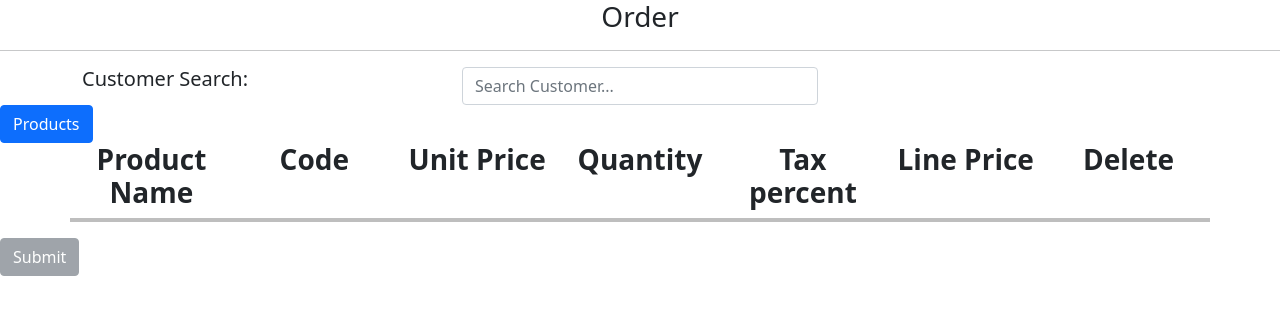
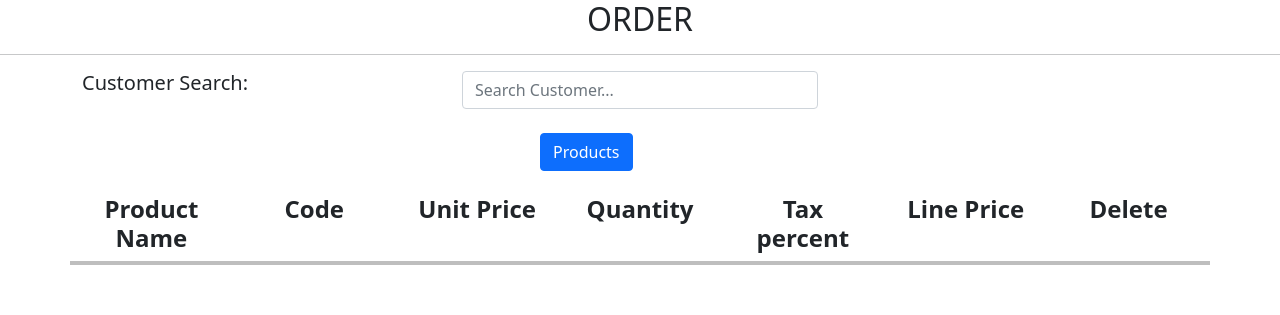
Before and after one commit to sanushilshad/Rapidor, a Django app: page /order/ in a window 1280 px wide. Shown: the top 315 px of the page. Run offline with Django 3.2, Linux system fonts and the light colour scheme; some libraries are stand-ins or nearby versions.

Commit message:
beautiying the UI

```diff
--- a/Assignment-4/rapidorintro/assets/order.js
+++ b/Assignment-4/rapidorintro/assets/order.js
@@ -28,12 +28,10 @@ $('#search').keyup( function(){
 
 
 
-// $('.update').on(click,function(){
 
 
-// })
+$('#order').on('click', function(){
 
-$('#order').on('click', function(){
 
     console.log("mymy");
     axios.get('http://127.0.0.1:8000/order/list', {
@@ -87,20 +85,7 @@ $('#order').on('click', function(){
         }
               })
 
-  //       $(".checky").on('click',function() {
-  //         console.log('fdf')
-  //         if (this.checked) {
-  //         checked_1.push($(this).attr('id'))
-  //         console.log(checked_1)
-  //         }
-  //         else if(!this.checked){
-          //   let inde=checked_1.indexOf($(this).attr('id'))
-          //   checked_1.splice(inde,1)
-          // console.log(checked_1)
 
-  //         }
-
-  // });
     });
 })
 
@@ -110,9 +95,15 @@ $('#order').on('click', function(){
 
 
 $('#order_submit').attr('data-bs-dismiss',"modal").on('click', function(){
-  // if (checked_1.indexOf(code3) >= 0){
-  //   ($(values).find('.checky')).attr('checked', true)
-  // }
+  if ((checked_1.length)==0){
+    $('#onsubmit').css({ visibility: 'hidden' })
+    $('.jj').css({ visibility: 'hidden' })
+  }
+  else{
+    $('#onsubmit').css({ visibility: 'visible' })
+    $('.jj').css({ visibility: 'visible' })
+  }
+
   $('.jj').remove()
   $('.mm').each(function(index,values){
     code3=$(values).find('.code').text()
@@ -125,7 +116,7 @@ $('#order_submit').attr('data-bs-dismiss',"modal").on('click', function(){
 
       let b =
       `<div class="pp">
-        <div class="row productfield">
+        <div class="row productfield" >
 
 
         <div  class="col">
@@ -143,11 +134,12 @@ $('#order_submit').attr('data-bs-dismiss',"modal").on('click', function(){
 
         <div  class="col">
           <h4 class="line_total line_total${$(values).find('.id').text()}" style='font-size:20px; text-align:center'>0</h4></div>
-        <div class="col destry_the_selected_product">
-          <button type="button" style="margin-left:40%" data-id= 'buttony' class="btn btn-danger delete" ><i class="fas fa-times"></i></button>
+        <div class="col destry_the_selected_product " >
+          <button type="button" style="margin-left:40%; margin-bottom:10% " data-id= 'buttony' class="btn btn-danger delete" ><i class="fas fa-times"></i></button>
         </div>
 
         <hr>
+        <br>
       </div>
     </div>`
 
@@ -177,52 +169,13 @@ $('#order_submit').attr('data-bs-dismiss',"modal").on('click', function(){
         })
 
 
+    }
 
-
-    }
-      //   // $(".pp").each(function(index,values1){
-      //   //   console.log("bg",$(values1).find('.code').text())
-      //   //   if($(values1).find('.code').text()==code3){
-      //   //     console.log('fff')
-      //   //     $(values1).remove()
-      //   //   }
-
-      //   //   })
-      // }
   }
 
 
+  })
 
-
-    // if($(values).find('.checky').prop("checked", true)){
-    //   let del12 = $(values).find('.code').text();
-    //   console.log(checked_1);
-    //   console.log($(values).find('.code').text());
-    //   if(checked_1.indexOf(del12) >0){
-    //     checked_1 = $.grep(checked_1, function(value) {
-    //     return value != del12;
-    //     });
-    // console.log(checked_1)
-
-    // $(".pp").each(function(index,values){
-    //   console.log($(values).find('.code').text())
-    //   if($(values).find('.code').text()==del12){
-    //     console.log('fff')
-    //     // $(values).remove()
-    //   }
-
-
-    // })
-
-
-    //   }
-
-    // }
-
-
-
-  })
-  // console.log(checked_1);
   let b=
   `<div class='jj'>
     <div class="row">
@@ -270,8 +223,16 @@ $('#order_submit').attr('data-bs-dismiss',"modal").on('click', function(){
         <h4 class='grand_total'>0</h4>
       </div>
     </div>
-  </div>`
+  </div>
+  `
   $(".total_calculations").append(b)
+  if ((checked_1.length)==0){
+  $('.jj').css({ visibility: 'hidden' })}
+
+  else{
+    $('.jj').css({ visibility: 'visible' })
+    $('#onsubmit').css({visibility: 'visible' })
+  }
   all_calculations()
   // let bill_discount = parseFloat($('.bill_discount').val())
 
@@ -281,7 +242,9 @@ $('#order_submit').attr('data-bs-dismiss',"modal").on('click', function(){
   })
 
   $('.qty-1',).on('input',function(){
-    $('#onsubmit').attr('disabled',false);
+    // $('#onsubmit').attr('disabled',false);
+
+
 
     let $this = $(this);
     let parent_row = $this.parent().parent()
@@ -302,6 +265,8 @@ $('#order_submit').attr('data-bs-dismiss',"modal").on('click', function(){
 
   $(".destry_the_selected_product").on('click',function(){
 
+
+
     console.log('blag')
     let $this = $(this);
 
@@ -315,26 +280,17 @@ $('#order_submit').attr('data-bs-dismiss',"modal").on('click', function(){
 
     let parent_row = $this.parent().parent()
     parent_row.remove()
+    if (checked_1.length==0){
+      // $('#onsubmit').attr('disabled',true);
+      $('#onsubmit').css({ visibility: 'hidden' })
+      $('.jj').css({ visibility: 'hidden' })
+    }
     all_calculations()
 
   })
 
 
-
-
-
 })
-
-
-
-    //  $.each(product_list, function(index, value){
-
-    //   if ($.inArray(value['code'], checked_1) !== -1)
-    //  {
-
-    //     console.log(value['code'])
-
-    //  }
 
 
 
--- a/Assignment-4/rapidorintro/order/templates/order/order.html
+++ b/Assignment-4/rapidorintro/order/templates/order/order.html
@@ -22,7 +22,7 @@
 
 
 
-    <h3 style='text-align: center'>Order</h3>
+    <h2 style='text-align: center'>ORDER</h2>
     <hr>
 
 
@@ -55,9 +55,20 @@
 
 <!-- Button trigger modal -->
 <!-- Button trigger modal -->
-<button type="button" class="btn btn-primary" id="order" data-bs-toggle="modal" data-bs-target="#staticBackdrop">
-  Products
-</button>
+<br>
+<div class="container">
+  <div classs='row'>
+
+    <div classs='col-5' style='margin:auto;
+    width:200px;' >
+      <button type="button" class="btn btn-primary" style="justify-content: center;"
+      id="order" data-bs-toggle="modal" data-bs-target="#staticBackdrop">
+      Products
+      </button>
+    </div>
+  </div>
+</div>
+<br>
 
 
 <!-- Modal -->
@@ -126,10 +137,14 @@
         </div>
 
   </div>
+<div  style='margin-left:auto;
+    width:200px; '>
+  <button type="button" style='visibility: hidden' class="btn btn-secondary" id='onsubmit' >Submit</button>
 
-  <button type="button" class="btn btn-secondary" id='onsubmit' disabled=true>Submit</button>
-
-
+</div>
+<br>
+<br>
+<br>
 
 
 
```
Also changed, not shown: other parts of Assignment-4/rapidorintro/order/templates/order/order.html (+13 -13 lines), Assignment-4/rapidorintro/db.sqlite3.
